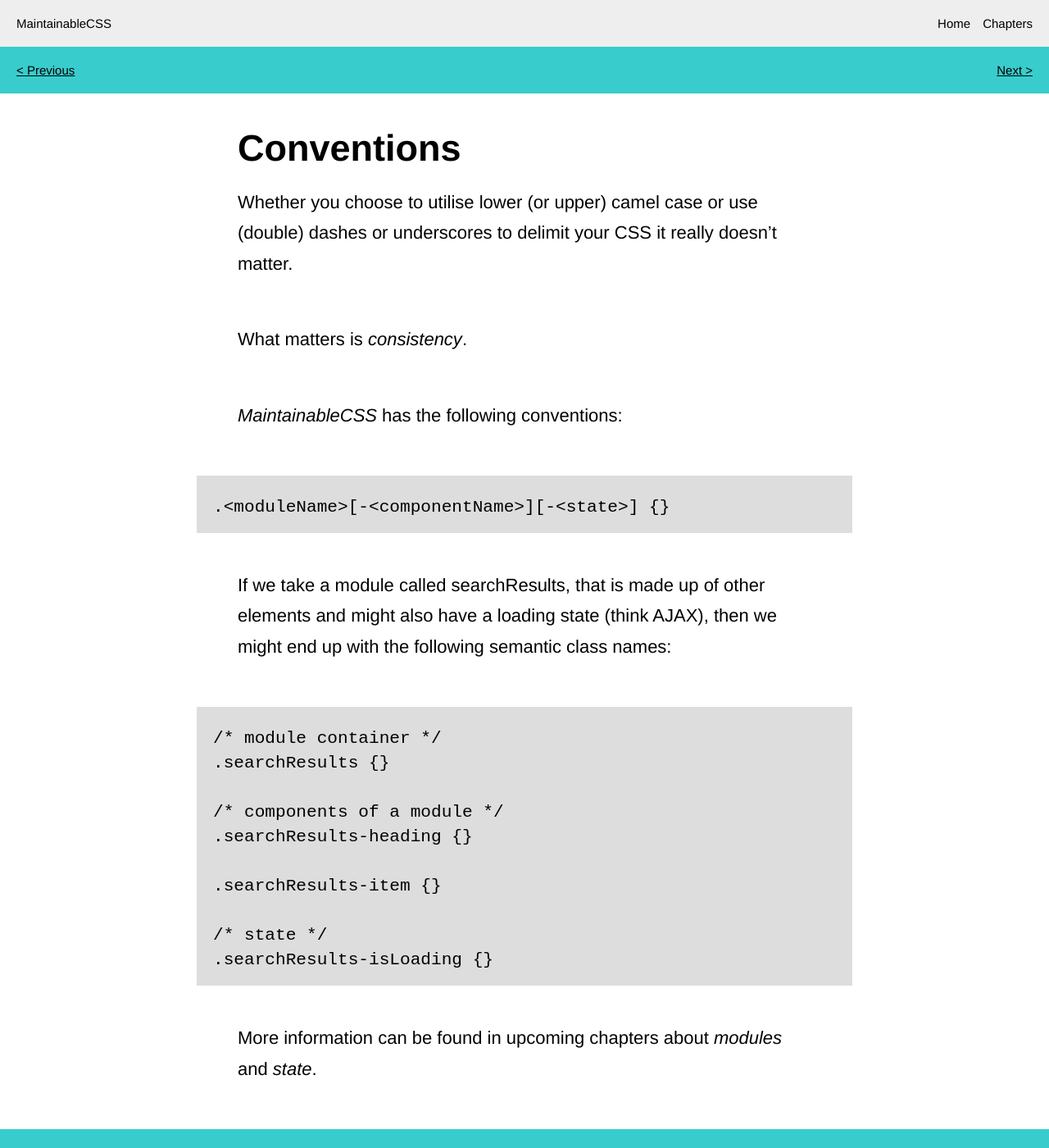
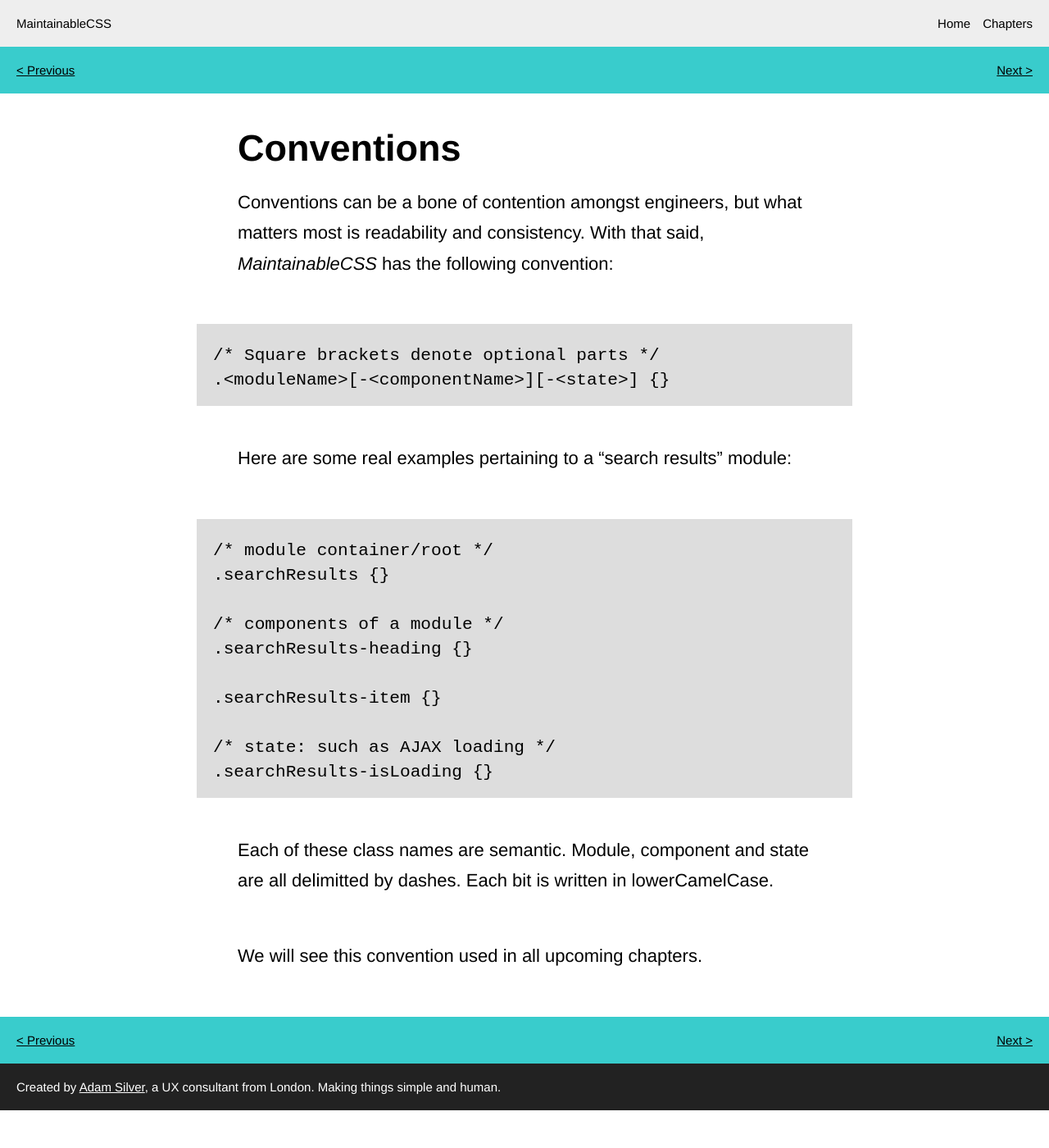
Before and after one commit to adamsilver/maintainablecss.com-jekyll, a Jekyll site: the page built from _chapters/05-conventions.md, in a window 1280 px wide and 1400 px high. Shown: the whole window at 82% size. Built offline with Jekyll 4.4.1, drawn with Linux system fonts in a browser that asks for light colours.

Commit message:
Updated conventions

```diff
--- a/_chapters/05-conventions.md
+++ b/_chapters/05-conventions.md
@@ -5,17 +5,14 @@ section: Core
 permalink: /chapters/conventions/
 ---
 
-Whether you choose to utilise lower (or upper) camel case or use (double) dashes or underscores to delimit your CSS it really doesn't matter.
+Conventions can be a bone of contention amongst engineers, but what matters most is readability and consistency. With that said, *MaintainableCSS* has the following convention:
 
-What matters is *consistency*.
-
-*MaintainableCSS* has the following conventions:
-
+	/* Square brackets denote optional parts */
 	.<moduleName>[-<componentName>][-<state>] {}
 
-If we take a module called searchResults, that is made up of other elements and might also have a loading state (think AJAX), then we might end up with the following semantic class names:
+Here are some real examples pertaining to a "search results" module:
 
-	/* module container */
+	/* module container/root */
 	.searchResults {}
 
 	/* components of a module */
@@ -23,7 +20,9 @@ If we take a module called searchResults, that is made up of other elements and
 
 	.searchResults-item {}
 
-	/* state */
+	/* state: such as AJAX loading */
 	.searchResults-isLoading {}
 
-More information can be found in upcoming chapters about *modules* and *state*.
+Each of these class names are semantic. Module, component and state are all delimitted by dashes. Each bit is written in lowerCamelCase.
+
+We will see this convention used in all upcoming chapters.
```
